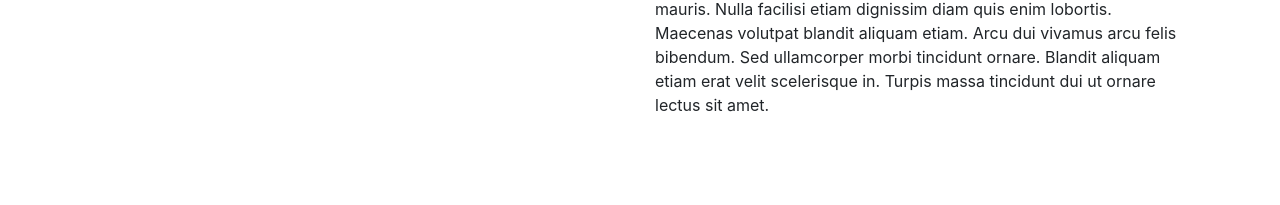
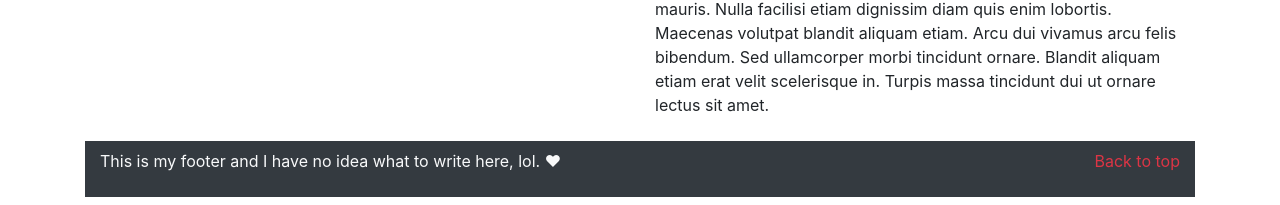
Before and after one commit to Lenkly/okonomi-love, a website: page index.html in a window 1280 px wide. Shown: the part 1562-1767 px from the top of the page. Before the commit the page ends 1711 px from the top, so only its background shows below. Drawn offline with nearby package versions, Linux system fonts and the light colour scheme.

Commit message:
Add footer

```diff
--- a/index.html
+++ b/index.html
@@ -71,6 +71,19 @@
             </div>
         </div>
     </div>
+
+
+
+
+
+
+    <footer class="bg-dark py-2">
+        <div class="container text-light">
+          <p class="float-right ">
+            <a href="#" class="text-danger">Back to top</a>
+          </p>
+          <p>This is my footer and I have no idea what to write here, lol. ♥︎</p>
+        </div></footer>
     <!-- Optional JavaScript -->
     <!-- jQuery first, then Popper.js, then Bootstrap JS -->
     <script
```
